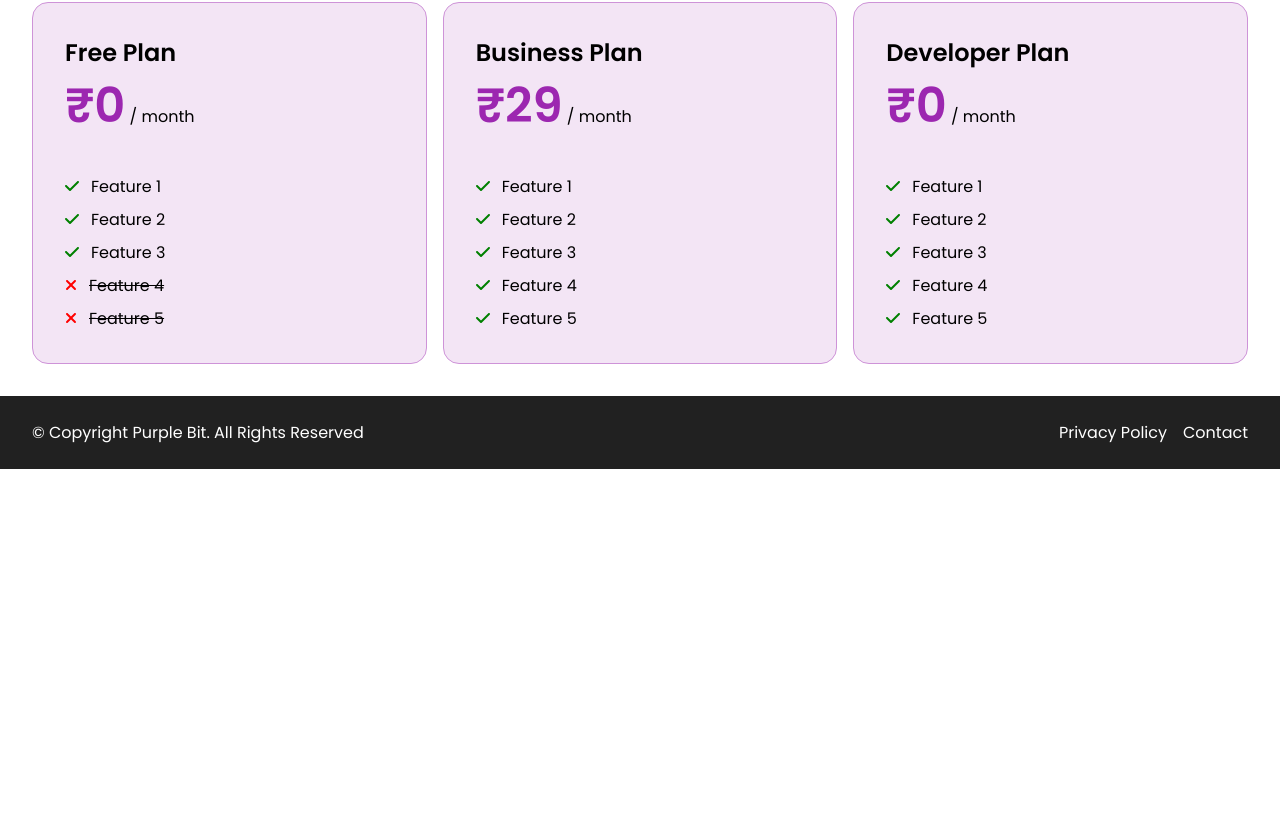
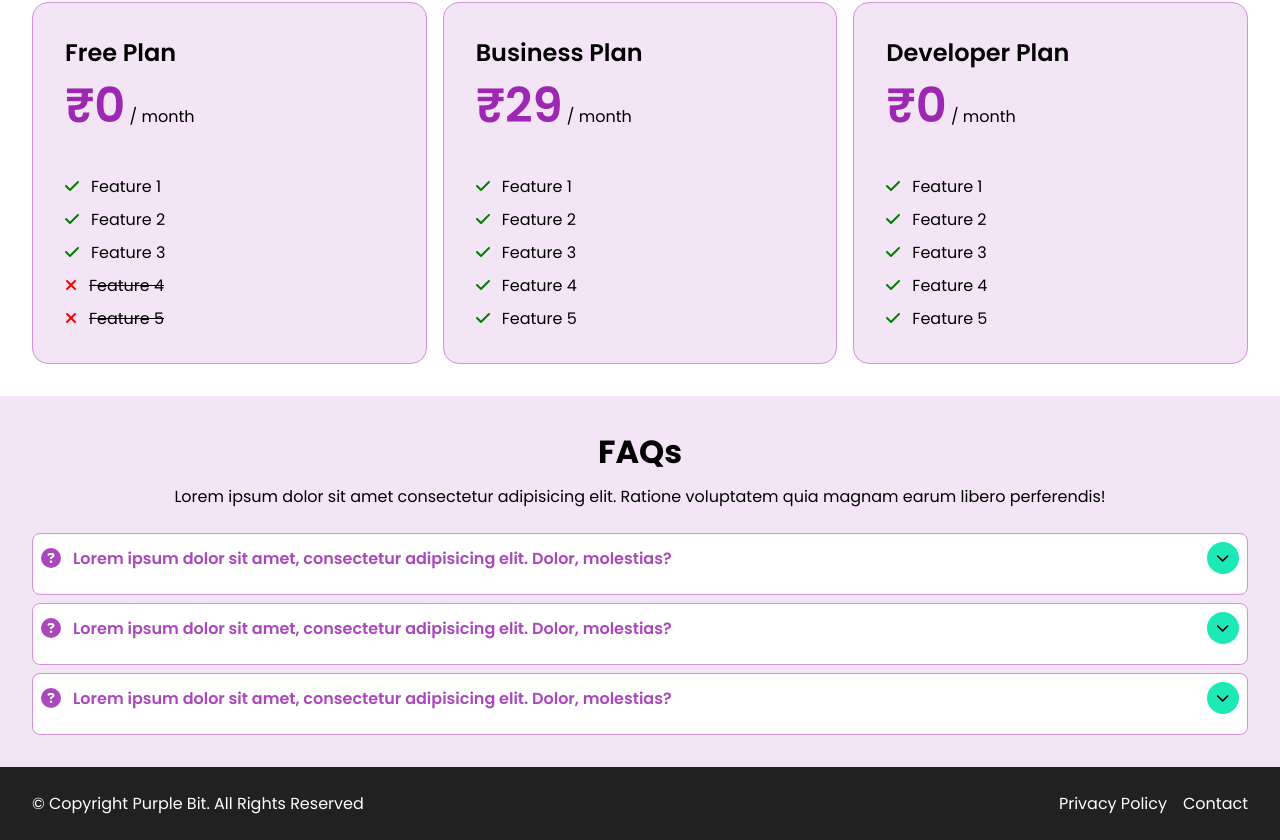
Before and after one commit to manikant-codes/react-course-files-final, a React (Create React App) app: page / in a window 1280 px wide. Shown: the part 2124-2964 px from the top of the page. Before the commit the page ends 2593 px from the top, so only its background shows below. Built offline with nearby package versions, Linux system fonts and the light colour scheme; a web font is replaced by a local one.

Commit message:
made faqs component

```diff
--- /dev/null
+++ b/src/components/home/faqsRow/Faq.jsx
@@ -0,0 +1,47 @@
+import React, { useEffect, useRef, useState } from "react";
+import styles from "../../../styles/home/faqsRow.module.css";
+import { FontAwesomeIcon } from "@fortawesome/react-fontawesome";
+import {
+  faChevronDown,
+  faCircleQuestion,
+} from "@fortawesome/free-solid-svg-icons";
+
+function Faq() {
+  const [isExpanded, setIsExpanded] = useState(false);
+
+  function handleShowHide(e) {
+    setIsExpanded(!isExpanded);
+  }
+
+  function getHeight() {
+    if (isExpanded) {
+      return 50 + "px";
+    } else {
+      return "0px";
+    }
+  }
+
+  return (
+    <div className={styles.singleFaqContainer}>
+      <p className={styles.que}>
+        <span className={styles.queAndIcon}>
+          <FontAwesomeIcon icon={faCircleQuestion} fontSize={"1.25rem"} />
+          <span>
+            Lorem ipsum dolor sit amet, consectetur adipisicing elit. Dolor,
+            molestias?
+          </span>
+        </span>
+        <button className={styles.moreBtn} onClick={handleShowHide}>
+          <FontAwesomeIcon icon={faChevronDown} />
+        </button>
+      </p>
+
+      <p className={`${styles.ans}`} style={{ height: getHeight() }}>
+        Lorem ipsum dolor sit amet, consectetur adipisicing elit. At nisi nobis
+        consectetur itaque ullam nihil officia eligendi rem minima blanditiis.
+      </p>
+    </div>
+  );
+}
+
+export default Faq;
--- /dev/null
+++ b/src/components/home/faqsRow/FaqsRow.jsx
@@ -0,0 +1,22 @@
+import React from "react";
+import Faq from "./Faq";
+import Title from "../../common/Title";
+import styles from "../../../styles/home/faqsRow.module.css";
+
+function FaqsRow() {
+  return (
+    <div className={styles.rowContainer}>
+      <Title
+        title="FAQs"
+        desc="Lorem ipsum dolor sit amet consectetur adipisicing elit. Ratione voluptatem quia magnam earum libero perferendis!"
+      />
+      <div className={styles.faqsContainer}>
+        <Faq />
+        <Faq />
+        <Faq />
+      </div>
+    </div>
+  );
+}
+
+export default FaqsRow;
--- a/src/pages/Home.jsx
+++ b/src/pages/Home.jsx
@@ -4,6 +4,7 @@ import ClientsRow from "../components/home/clientsRow/ClientsRow";
 import InfoRow from "../components/home/infoRow/InfoRow";
 import PricingRow from "../components/home/pricingRow/PricingRow";
 import ServicesRow from "../components/home/servicesRow/ServicesRow";
+import FaqsRow from "../components/home/faqsRow/FaqsRow";
 
 function Home() {
   return (
@@ -37,7 +38,7 @@ function Home() {
       />
       <ServicesRow />
       <PricingRow />
-      {/* <Destructuring /> */}
+      <FaqsRow />
     </div>
   );
 }
--- /dev/null
+++ b/src/styles/home/faqsRow.module.css
@@ -0,0 +1,48 @@
+.rowContainer {
+  padding: 32px;
+  background-color: #f3e5f5;
+}
+
+.faqsContainer {
+  margin-top: 24px;
+  display: flex;
+  flex-direction: column;
+  gap: 8px;
+}
+
+.singleFaqContainer {
+  padding: 8px;
+  border: solid 1px #ce93d8;
+  border-radius: 8px;
+  background-color: white;
+}
+
+.que {
+  font-weight: 600;
+  color: #ab47bc;
+  display: flex;
+  align-items: center;
+  justify-content: space-between;
+  margin-bottom: 12px;
+}
+
+.queAndIcon {
+  display: flex;
+  align-items: center;
+  gap: 12px;
+}
+
+.moreBtn {
+  height: 32px;
+  width: 32px;
+  padding: 0px;
+  display: flex;
+  align-items: center;
+  justify-content: center;
+}
+
+.ans {
+  height: 0px;
+  overflow: hidden;
+  transition: all 0.5s ease;
+}
```
